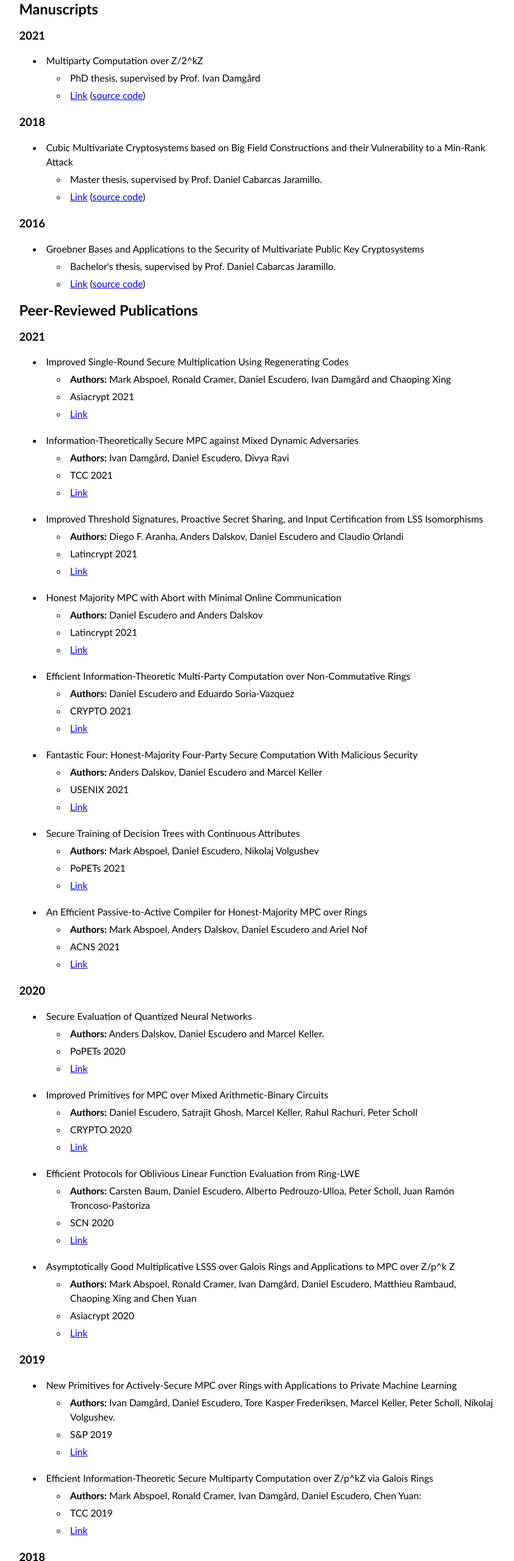
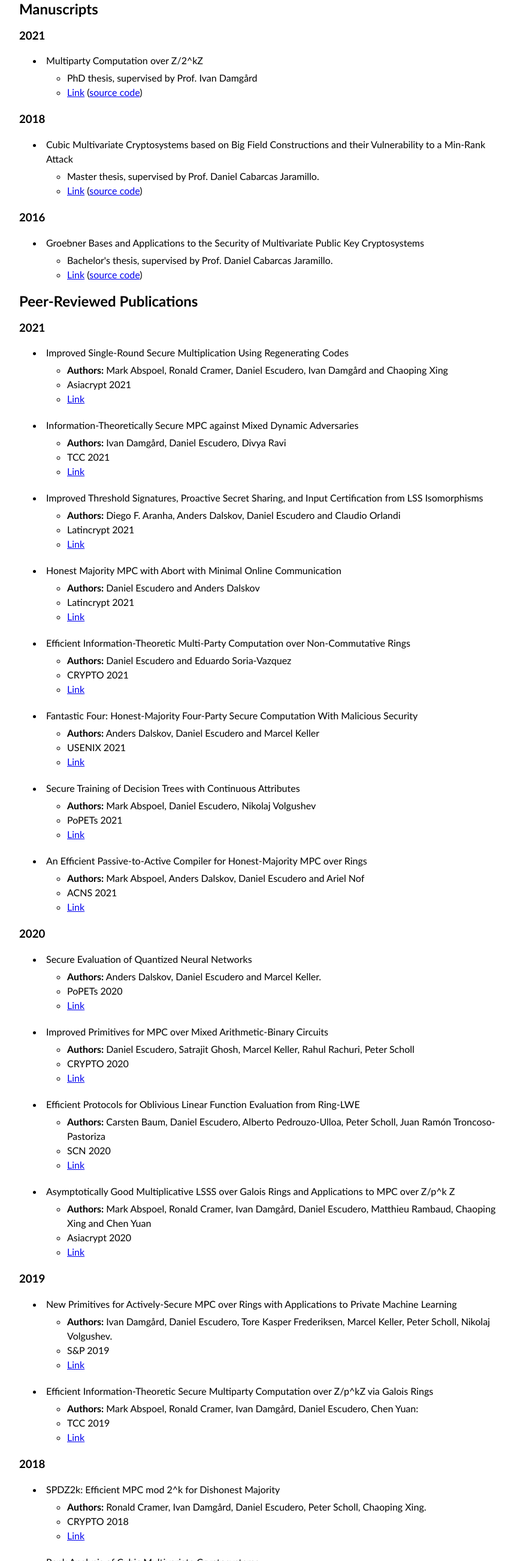
Before and after one commit to deescuderoo/deescuderoo.github.io, a plain HTML site: page publications/index.html in a window 1280 px wide. Shown: the part 198-2800 px from the top of the page at 60% size, without its empty margins (208-1066 px from the left). Drawn offline with Linux system fonts and the light colour scheme.

```diff
--- a/publications/index.html
+++ b/publications/index.html
@@ -57,12 +57,8 @@ Manuscripts
 <li>
 <p>Multiparty Computation over Z/2^kZ</p>
 <ul>
-<li>
-<p>PhD thesis, supervised by Prof. Ivan Damgård</p>
-</li>
-<li>
-<p><a href="/pdfs/phd_thesis.pdf">Link</a> (<a href="https://www.overleaf.com/read/cbmkqzbqzxmj">source code</a>)</p>
-</li>
+<li>PhD thesis, supervised by Prof. Ivan Damgård</li>
+<li><a href="/pdfs/phd_thesis.pdf">Link</a> (<a href="https://www.overleaf.com/read/cbmkqzbqzxmj">source code</a>)</li>
 </ul>
 </li>
 </ul>
@@ -77,12 +73,8 @@ Manuscripts
 <li>
 <p>Cubic Multivariate Cryptosystems based on Big Field Constructions and their Vulnerability to a Min-Rank Attack </p>
 <ul>
-<li>
-<p>Master thesis, supervised by Prof. Daniel Cabarcas Jaramillo.</p>
-</li>
-<li>
-<p><a href="/pdfs/master_thesis.pdf">Link</a> (<a href="https://www.overleaf.com/read/cpbwvkmdgbyg">source code</a>)</p>
-</li>
+<li>Master thesis, supervised by Prof. Daniel Cabarcas Jaramillo.</li>
+<li><a href="/pdfs/master_thesis.pdf">Link</a> (<a href="https://www.overleaf.com/read/cpbwvkmdgbyg">source code</a>)</li>
 </ul>
 </li>
 </ul>
@@ -97,12 +89,8 @@ Manuscripts
 <li>
 <p>Groebner Bases and Applications to the Security of Multivariate Public Key Cryptosystems </p>
 <ul>
-<li>
-<p>Bachelor&#39;s thesis, supervised by Prof. Daniel Cabarcas Jaramillo.</p>
-</li>
-<li>
-<p><a href="/pdfs/undergrad_thesis.pdf">Link</a> (<a href="https://www.overleaf.com/read/wfnntwdvzgpr">source code</a>)</p>
-</li>
+<li>Bachelor&#39;s thesis, supervised by Prof. Daniel Cabarcas Jaramillo.</li>
+<li><a href="/pdfs/undergrad_thesis.pdf">Link</a> (<a href="https://www.overleaf.com/read/wfnntwdvzgpr">source code</a>)</li>
 </ul>
 </li>
 </ul>
@@ -124,113 +112,65 @@ Peer-Reviewed Publications
 <li>
 <p>Improved Single-Round Secure Multiplication Using Regenerating Codes</p>
 <ul>
-<li>
-<p><strong>Authors:</strong> Mark Abspoel, Ronald Cramer, Daniel Escudero, Ivan Damgård and Chaoping Xing</p>
-</li>
-<li>
-<p>Asiacrypt 2021</p>
-</li>
-<li>
-<p><a href="https://eprint.iacr.org/2021/253">Link</a></p>
-</li>
+<li><strong>Authors:</strong> Mark Abspoel, Ronald Cramer, Daniel Escudero, Ivan Damgård and Chaoping Xing</li>
+<li>Asiacrypt 2021</li>
+<li><a href="https://eprint.iacr.org/2021/253">Link</a></li>
 </ul>
 </li>
 <li>
 <p>Information-Theoretically Secure MPC against Mixed Dynamic Adversaries</p>
 <ul>
-<li>
-<p><strong>Authors:</strong> Ivan Damgård, Daniel Escudero, Divya Ravi</p>
-</li>
-<li>
-<p>TCC 2021</p>
-</li>
-<li>
-<p><a href="https://eprint.iacr.org/2021/1163">Link</a></p>
-</li>
+<li><strong>Authors:</strong> Ivan Damgård, Daniel Escudero, Divya Ravi</li>
+<li>TCC 2021</li>
+<li><a href="https://eprint.iacr.org/2021/1163">Link</a></li>
 </ul>
 </li>
 <li>
 <p>Improved Threshold Signatures, Proactive Secret Sharing, and Input Certification from LSS Isomorphisms</p>
 <ul>
-<li>
-<p><strong>Authors:</strong> Diego F. Aranha, Anders Dalskov, Daniel Escudero and Claudio Orlandi</p>
-</li>
-<li>
-<p>Latincrypt 2021</p>
-</li>
-<li>
-<p><a href="https://eprint.iacr.org/2020/691">Link</a></p>
-</li>
+<li><strong>Authors:</strong> Diego F. Aranha, Anders Dalskov, Daniel Escudero and Claudio Orlandi</li>
+<li>Latincrypt 2021</li>
+<li><a href="https://eprint.iacr.org/2020/691">Link</a></li>
 </ul>
 </li>
 <li>
 <p>Honest Majority MPC with Abort with Minimal Online Communication</p>
 <ul>
-<li>
-<p><strong>Authors:</strong> Daniel Escudero and Anders Dalskov</p>
-</li>
-<li>
-<p>Latincrypt 2021</p>
-</li>
-<li>
-<p><a href="https://eprint.iacr.org/2020/1556">Link</a></p>
-</li>
+<li><strong>Authors:</strong> Daniel Escudero and Anders Dalskov</li>
+<li>Latincrypt 2021</li>
+<li><a href="https://eprint.iacr.org/2020/1556">Link</a></li>
 </ul>
 </li>
 <li>
 <p>Efficient Information-Theoretic Multi-Party Computation over Non-Commutative Rings</p>
 <ul>
-<li>
-<p><strong>Authors:</strong> Daniel Escudero and Eduardo Soria-Vazquez</p>
-</li>
-<li>
-<p>CRYPTO 2021</p>
-</li>
-<li>
-<p><a href="https://eprint.iacr.org/2021/1025">Link</a></p>
-</li>
+<li><strong>Authors:</strong> Daniel Escudero and Eduardo Soria-Vazquez</li>
+<li>CRYPTO 2021</li>
+<li><a href="https://eprint.iacr.org/2021/1025">Link</a></li>
 </ul>
 </li>
 <li>
 <p>Fantastic Four: Honest-Majority Four-Party Secure Computation With Malicious Security</p>
 <ul>
-<li>
-<p><strong>Authors:</strong> Anders Dalskov, Daniel Escudero and Marcel Keller</p>
-</li>
-<li>
-<p>USENIX 2021</p>
-</li>
-<li>
-<p><a href="https://eprint.iacr.org/2020/1330">Link</a></p>
-</li>
+<li><strong>Authors:</strong> Anders Dalskov, Daniel Escudero and Marcel Keller</li>
+<li>USENIX 2021</li>
+<li><a href="https://eprint.iacr.org/2020/1330">Link</a></li>
 </ul>
 </li>
 <li>
 <p>Secure Training of Decision Trees with Continuous Attributes</p>
 <ul>
-<li>
-<p><strong>Authors:</strong> Mark Abspoel, Daniel Escudero, Nikolaj Volgushev</p>
-</li>
-<li>
-<p>PoPETs 2021</p>
-</li>
-<li>
-<p><a href="https://eprint.iacr.org/2020/1130">Link</a></p>
-</li>
+<li><strong>Authors:</strong> Mark Abspoel, Daniel Escudero, Nikolaj Volgushev</li>
+<li>PoPETs 2021</li>
+<li><a href="https://eprint.iacr.org/2020/1130">Link</a></li>
 </ul>
 </li>
 <li>
 <p>An Efficient Passive-to-Active Compiler for Honest-Majority MPC over Rings </p>
 <ul>
-<li>
-<p><strong>Authors:</strong> Mark Abspoel, Anders Dalskov, Daniel Escudero and Ariel Nof </p>
-</li>
-<li>
-<p>ACNS 2021</p>
-</li>
-<li>
-<p><a href="https://eprint.iacr.org/2019/1298">Link</a></p>
-</li>
+<li><strong>Authors:</strong> Mark Abspoel, Anders Dalskov, Daniel Escudero and Ariel Nof </li>
+<li>ACNS 2021</li>
+<li><a href="https://eprint.iacr.org/2019/1298">Link</a></li>
 </ul>
 </li>
 </ul>
@@ -245,57 +185,33 @@ Peer-Reviewed Publications
 <li>
 <p>Secure Evaluation of Quantized Neural Networks </p>
 <ul>
-<li>
-<p><strong>Authors:</strong> Anders Dalskov, Daniel Escudero and Marcel Keller.</p>
-</li>
-<li>
-<p>PoPETs 2020</p>
-</li>
-<li>
-<p><a href="https://eprint.iacr.org/2019/131">Link</a></p>
-</li>
+<li><strong>Authors:</strong> Anders Dalskov, Daniel Escudero and Marcel Keller.</li>
+<li>PoPETs 2020</li>
+<li><a href="https://eprint.iacr.org/2019/131">Link</a></li>
 </ul>
 </li>
 <li>
 <p>Improved Primitives for MPC over Mixed Arithmetic-Binary Circuits </p>
 <ul>
-<li>
-<p><strong>Authors:</strong> Daniel Escudero, Satrajit Ghosh, Marcel Keller, Rahul Rachuri, Peter Scholl</p>
-</li>
-<li>
-<p>CRYPTO 2020</p>
-</li>
-<li>
-<p><a href="https://eprint.iacr.org/2020/338">Link</a></p>
-</li>
+<li><strong>Authors:</strong> Daniel Escudero, Satrajit Ghosh, Marcel Keller, Rahul Rachuri, Peter Scholl</li>
+<li>CRYPTO 2020</li>
+<li><a href="https://eprint.iacr.org/2020/338">Link</a></li>
 </ul>
 </li>
 <li>
 <p>Efficient Protocols for Oblivious Linear Function Evaluation from Ring-LWE </p>
 <ul>
-<li>
-<p><strong>Authors:</strong> Carsten Baum, Daniel Escudero, Alberto Pedrouzo-Ulloa, Peter Scholl, Juan Ramón Troncoso-Pastoriza</p>
-</li>
-<li>
-<p>SCN 2020</p>
-</li>
-<li>
-<p><a href="https://eprint.iacr.org/2020/970">Link</a></p>
-</li>
+<li><strong>Authors:</strong> Carsten Baum, Daniel Escudero, Alberto Pedrouzo-Ulloa, Peter Scholl, Juan Ramón Troncoso-Pastoriza</li>
+<li>SCN 2020</li>
+<li><a href="https://eprint.iacr.org/2020/970">Link</a></li>
 </ul>
 </li>
 <li>
 <p>Asymptotically Good Multiplicative LSSS over Galois Rings and Applications to MPC over Z/p^k Z </p>
 <ul>
-<li>
-<p><strong>Authors:</strong> Mark Abspoel, Ronald Cramer, Ivan Damgård, Daniel Escudero, Matthieu Rambaud, Chaoping Xing and Chen Yuan</p>
-</li>
-<li>
-<p>Asiacrypt 2020</p>
-</li>
-<li>
-<p><a href="https://eprint.iacr.org/2020/1256">Link</a></p>
-</li>
+<li><strong>Authors:</strong> Mark Abspoel, Ronald Cramer, Ivan Damgård, Daniel Escudero, Matthieu Rambaud, Chaoping Xing and Chen Yuan</li>
+<li>Asiacrypt 2020</li>
+<li><a href="https://eprint.iacr.org/2020/1256">Link</a></li>
 </ul>
 </li>
 </ul>
@@ -310,29 +226,17 @@ Peer-Reviewed Publications
 <li>
 <p>New Primitives for Actively-Secure MPC over Rings with Applications to Private Machine Learning </p>
 <ul>
-<li>
-<p><strong>Authors:</strong> Ivan Damgård, Daniel Escudero, Tore Kasper Frederiksen, Marcel Keller, Peter Scholl, Nikolaj Volgushev.</p>
-</li>
-<li>
-<p>S&amp;P 2019</p>
-</li>
-<li>
-<p><a href="https://eprint.iacr.org/2019/599">Link</a></p>
-</li>
+<li><strong>Authors:</strong> Ivan Damgård, Daniel Escudero, Tore Kasper Frederiksen, Marcel Keller, Peter Scholl, Nikolaj Volgushev.</li>
+<li>S&amp;P 2019</li>
+<li><a href="https://eprint.iacr.org/2019/599">Link</a></li>
 </ul>
 </li>
 <li>
 <p>Efficient Information-Theoretic Secure Multiparty Computation over Z/p^kZ via Galois Rings </p>
 <ul>
-<li>
-<p><strong>Authors:</strong> Mark Abspoel, Ronald Cramer, Ivan Damgård, Daniel Escudero, Chen Yuan:</p>
-</li>
-<li>
-<p>TCC 2019</p>
-</li>
-<li>
-<p><a href="https://eprint.iacr.org/2019/872">Link</a></p>
-</li>
+<li><strong>Authors:</strong> Mark Abspoel, Ronald Cramer, Ivan Damgård, Daniel Escudero, Chen Yuan:</li>
+<li>TCC 2019</li>
+<li><a href="https://eprint.iacr.org/2019/872">Link</a></li>
 </ul>
 </li>
 </ul>
@@ -347,29 +251,17 @@ Peer-Reviewed Publications
 <li>
 <p>SPDZ2k: Efficient MPC mod 2^k for Dishonest Majority </p>
 <ul>
-<li>
-<p><strong>Authors:</strong> Ronald Cramer, Ivan Damgård, Daniel Escudero, Peter Scholl, Chaoping Xing.</p>
-</li>
-<li>
-<p>CRYPTO 2018</p>
-</li>
-<li>
-<p><a href="https://eprint.iacr.org/2018/482">Link</a></p>
-</li>
+<li><strong>Authors:</strong> Ronald Cramer, Ivan Damgård, Daniel Escudero, Peter Scholl, Chaoping Xing.</li>
+<li>CRYPTO 2018</li>
+<li><a href="https://eprint.iacr.org/2018/482">Link</a></li>
 </ul>
 </li>
 <li>
 <p>Rank Analysis of Cubic Multivariate Cryptosystems </p>
 <ul>
-<li>
-<p><strong>Authors:</strong> John B. Baena, Daniel Cabarcas, Daniel E. Escudero, Karan Khathuria, and Javier A. Verbel.</p>
-</li>
-<li>
-<p>PQCrypto 2018</p>
-</li>
-<li>
-<p><a href="https://eprint.iacr.org/2018/110">Link</a></p>
-</li>
+<li><strong>Authors:</strong> John B. Baena, Daniel Cabarcas, Daniel E. Escudero, Karan Khathuria, and Javier A. Verbel.</li>
+<li>PQCrypto 2018</li>
+<li><a href="https://eprint.iacr.org/2018/110">Link</a></li>
 </ul>
 </li>
 </ul>
@@ -384,12 +276,8 @@ Peer-Reviewed Publications
 <li>
 <p>Efficient ZHFE Key Generation </p>
 <ul>
-<li>
-<p><strong>Authors:</strong> John B. Baena, Daniel Cabarcas, Daniel E. Escudero, Jaiberth Porras- Barrera, and Javier A. Verbel.</p>
-</li>
-<li>
-<p>PQCrypto 2016</p>
-</li>
+<li><strong>Authors:</strong> John B. Baena, Daniel Cabarcas, Daniel E. Escudero, Jaiberth Porras- Barrera, and Javier A. Verbel.</li>
+<li>PQCrypto 2016</li>
 </ul>
 </li>
 </ul>
@@ -406,12 +294,8 @@ Non Peer-Reviewed Research Items
 <li>
 <p>Phoenix: Secure Computation in an Unstable Network with Dropouts and Comebacks</p>
 <ul>
-<li>
-<p><strong>Authors:</strong> Ivan Damgård, Daniel Escudero and Antigoni Polychroniadou</p>
-</li>
-<li>
-<p><a href="https://eprint.iacr.org/2021/1376">Link</a></p>
-</li>
+<li><strong>Authors:</strong> Ivan Damgård, Daniel Escudero and Antigoni Polychroniadou</li>
+<li><a href="https://eprint.iacr.org/2021/1376">Link</a></li>
 </ul>
 </li>
 </ul>
@@ -424,7 +308,7 @@ Non Peer-Reviewed Research Items
 
 
   <hr/>
-  © Template from <a href="https://yihui.org">Yihui Xie</a> 2017 &ndash; 2020
+  &amp;copy; Template from [Yihui Xie](<a href="https://yihui.org)">https://yihui.org)</a> 2017 – 2020
 
   </footer>
   </body>
```
Also changed, not shown: 404.html (+1 -1 lines), about/index.html (+7 -19 lines), categories/index.html (+1 -1 lines), dissemination/index.html (+19 -32 lines), index.html (+2 -2 lines), index.xml (+9 -28 lines), music/index.html (+1 -1 lines), resources/index.html (+1 -1 lines), tags/index.html (+1 -1 lines), talks/index.html (+43 -127 lines), teaching/index.html (+9 -25 lines).
